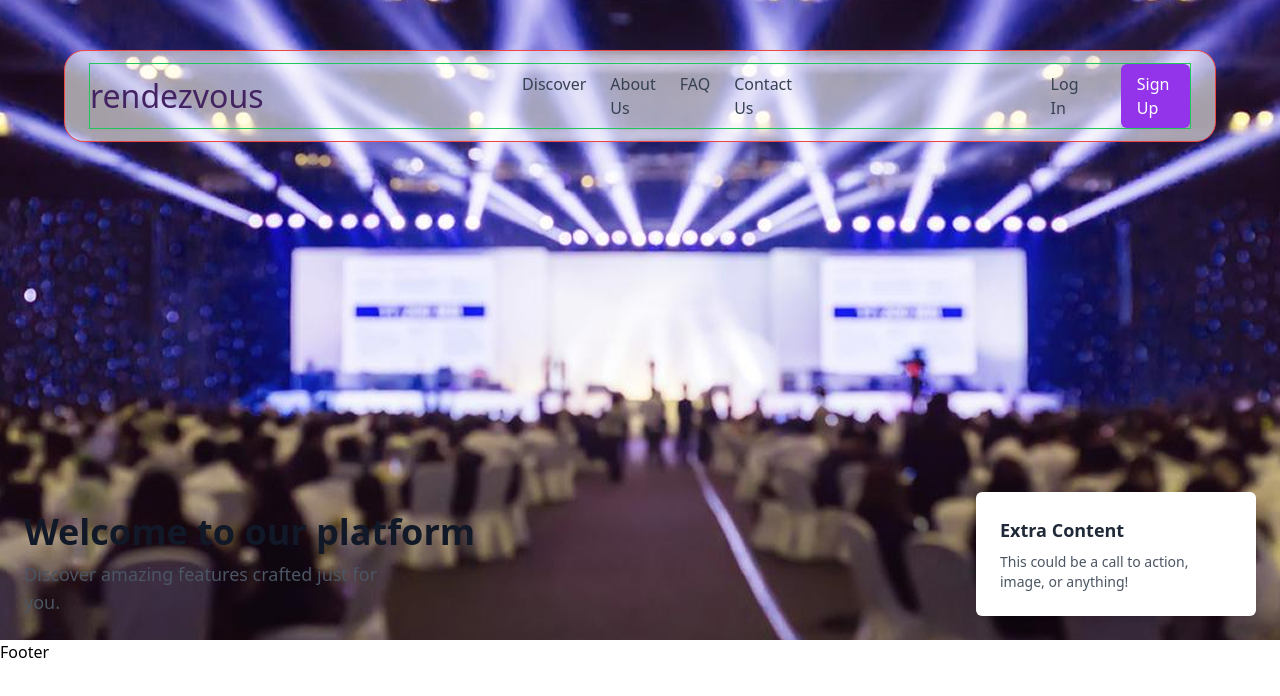
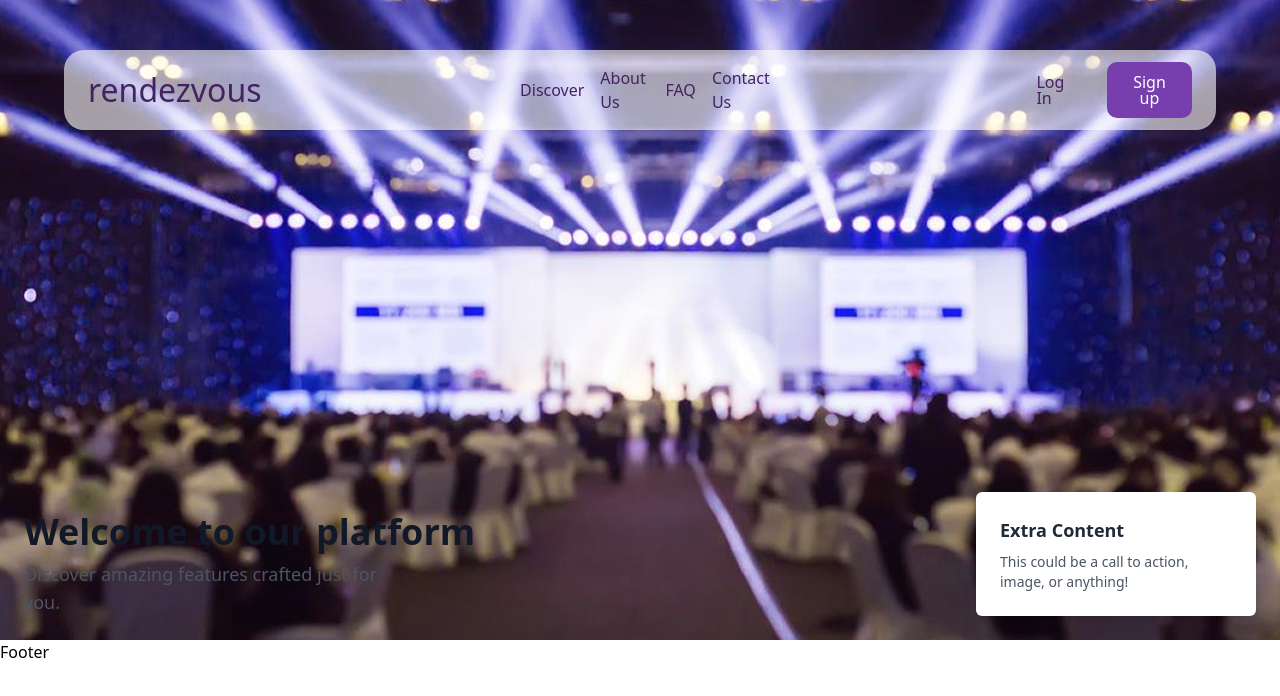
Before and after one commit to christianokuru/Christian-Rendezvous, a Nuxt app: page / in a window 1280 px wide. Shown: the top 696 px of the page. Built offline with nearby package versions, Linux system fonts and the light colour scheme.

Commit message:
Finished the desktop navbar

```diff
--- a/components/custom/ButtonComponent.vue
+++ b/components/custom/ButtonComponent.vue
@@ -1,8 +1,18 @@
 <script setup>
-const props = defineProps()
+const props = defineProps({
+    text: {
+        type: String,
+        required: true,
+    },
+    icon: {
+        type: String,
+        default: null,
+    },
+})
 </script>
 <template>
-    <div>
-        <h1>Home</h1>
-    </div>
+    <button class="flex items-center space-x-[8px] bg-[#783EAD] py-[12px] px-[24px] rounded-[10px]">
+        <span class="text-[#FFFFFF] font-[400] text-[16px] leading-[100%]">{{text}}</span>
+        <img v-if="icon" :src="icon" class="w-1 h-1"/>
+    </button>
 </template>
--- a/components/custom/NavbarComponent.vue
+++ b/components/custom/NavbarComponent.vue
@@ -1,4 +1,5 @@
 <script setup>
+import ButtonComponent from '@/components/custom/ButtonComponent.vue'
 
 const navLinks = [
   { name: 'Discover', to: '/discover' },
@@ -9,17 +10,17 @@ const navLinks = [
 
 </script>
 <template>
-    <nav class="absolute z-10 bg-[#FFFFFF99] rounded-[20px] mx-[64px] mt-[50px] py-[12px] border border-red-500">
-      <div class=" flex items-center justify-between mx-[24px] border border-green-500 space-x-[258.5px]">
+    <nav class="absolute z-10 bg-[#FFFFFF99] rounded-[20px] mx-[64px] mt-[50px] py-[12px]">
+      <div class=" flex items-center justify-between mx-[24px] space-x-[258.5px]">
         <div>
             <div class="font-[400] text-[32px] leading-[100%] text-[#432361]">rendezvous</div>
         </div>
         <!-- Center: Nav Links -->
-        <ul class="flex space-x-6 justify-center flex-1">
+        <ul class="flex space-x-[16px] items-center">
           <li v-for="(link, index) in navLinks" :key="index">
             <nuxt-link
               :to="link.to"
-              class="text-gray-700 hover:text-blue-600 transition-colors duration-300"
+              class="text-[#432361] hover:text-[#43236186] font-[400] text-[16px] leading-[100%]"
             >
               {{ link.name }}
           </nuxt-link>
@@ -27,15 +28,12 @@ const navLinks = [
         </ul>
 
         <!-- Right: Auth Buttons -->
-        <div class="flex items-center space-x-4">
-          <nuxt-link to="/login" class="text-gray-700 hover:text-blue-600 transition-colors mr-[24px]">
+        <div class="flex items-center">
+          <nuxt-link to="/login" class="text-[#432361] font-[400] text-[16px] leading-[100%] hover:text-[#6b389b] p-[8px] mr-[24px]">
             Log In
           </nuxt-link>
-          <nuxt-link
-            to="/signup"
-            class="bg-purple-600 text-white px-4 py-2 rounded-md hover:bg-purple-700 transition-colors"
-          >
-            Sign Up
+          <nuxt-link to="/signup">
+            <button-component text="Sign up" />
           </nuxt-link>
         </div>
 
```
